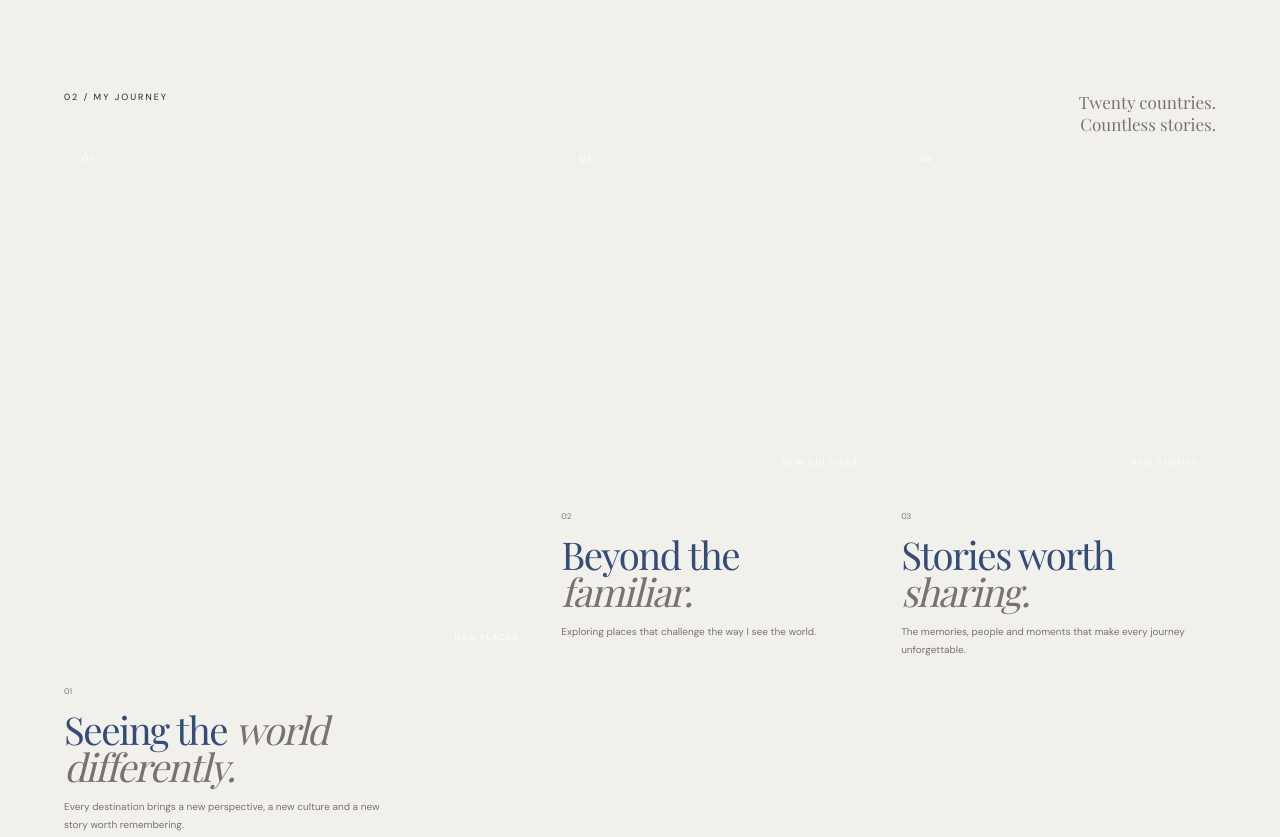
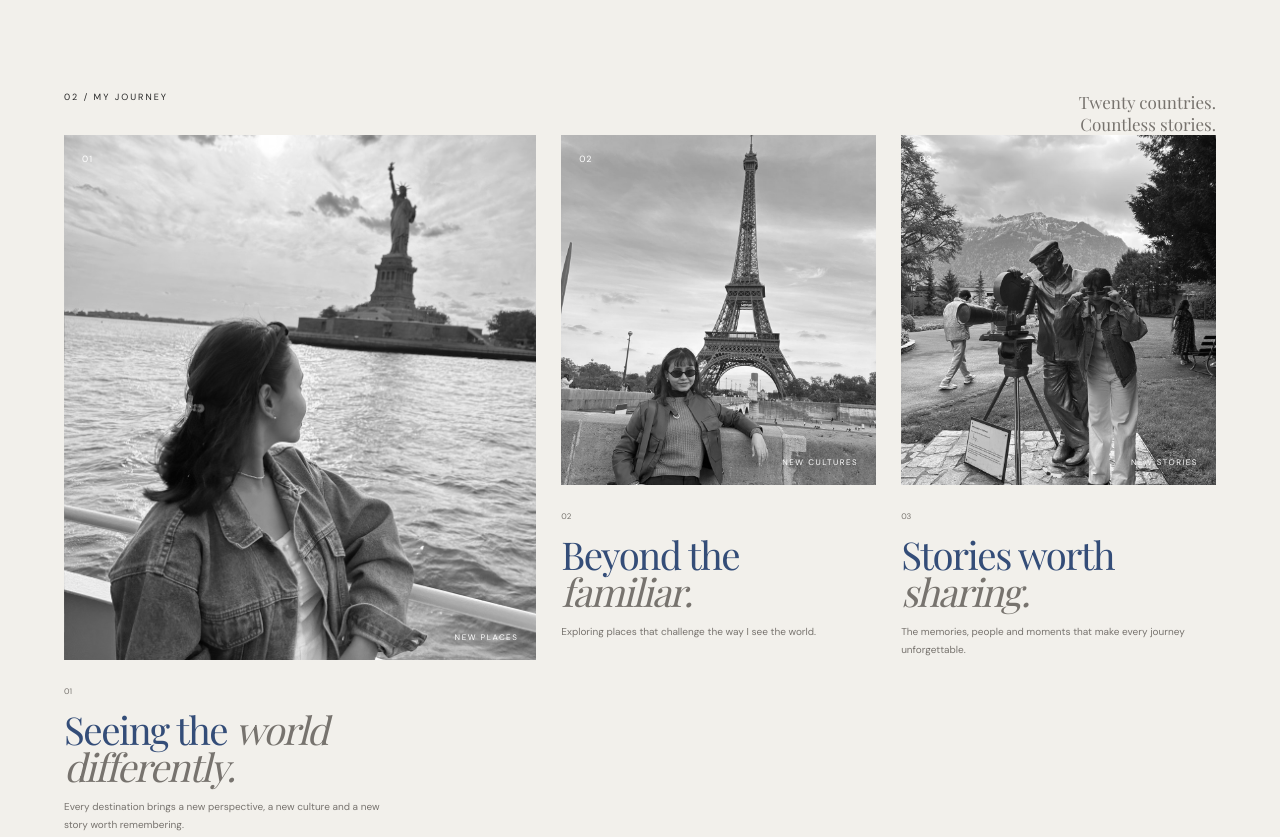
Before and after one commit to nandinimanwal2002/travel-portfolio, a plain HTML site: page index.html in a window 1280 px wide. Shown: the part 1460-2297 px from the top of the page. Drawn offline with nearby package versions, Linux system fonts and the light colour scheme; a web font is replaced by a local one.

Commit message:
Update ai_4_css.css

```diff
--- a/ai_4_css.css
+++ b/ai_4_css.css
@@ -182,7 +182,7 @@ textarea {
             rgba(25, 25, 25, 0.35),
             rgba(25, 25, 25, 0.03)
         ),
-        url("swiss bg photo.jpg");
+        url("swissbgphoto.jpg");
 
     background-size: cover;
     background-position: center;
@@ -527,7 +527,7 @@ textarea {
             #b9b6ae 50%,
             #373936
         );
-background-image: url("nyc cover photo.jpg");
+background-image: url("nyccoverphoto.jpg");
 background-size: cover;
     background-position: center;
 }
@@ -541,7 +541,7 @@ background-size: cover;
             #9d9b91,
             #535652
         );
-        background-image: url("paris cover photo.jpg");
+        background-image: url("pariscoverphoto.jpg");
 background-size: cover;
     background-position: center;
     }
@@ -553,7 +553,7 @@ background-size: cover;
             #484a47,
             #aaa69c
         );
-        background-image: url("swiss cover photo.jpg");
+        background-image: url("swisscoverphoto.jpg");
 background-size: cover;
     background-position: center;
     }
```
